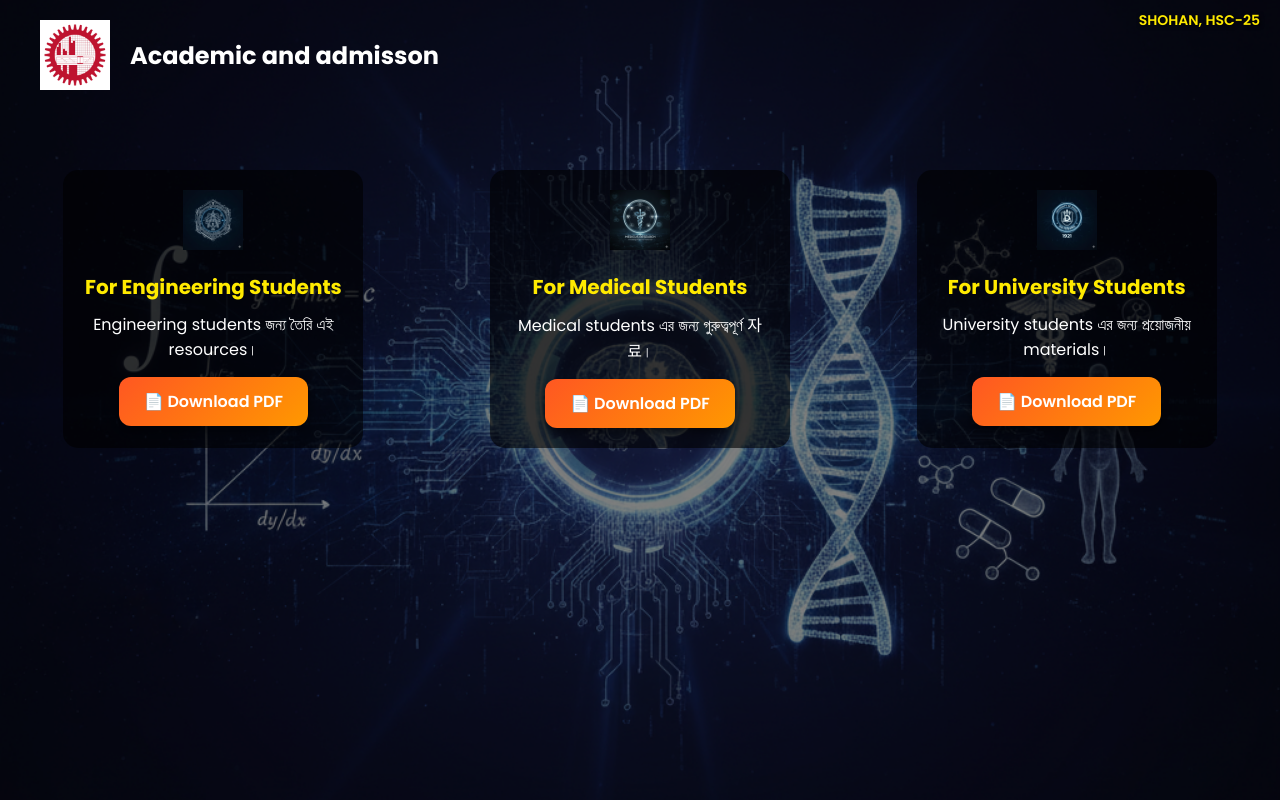
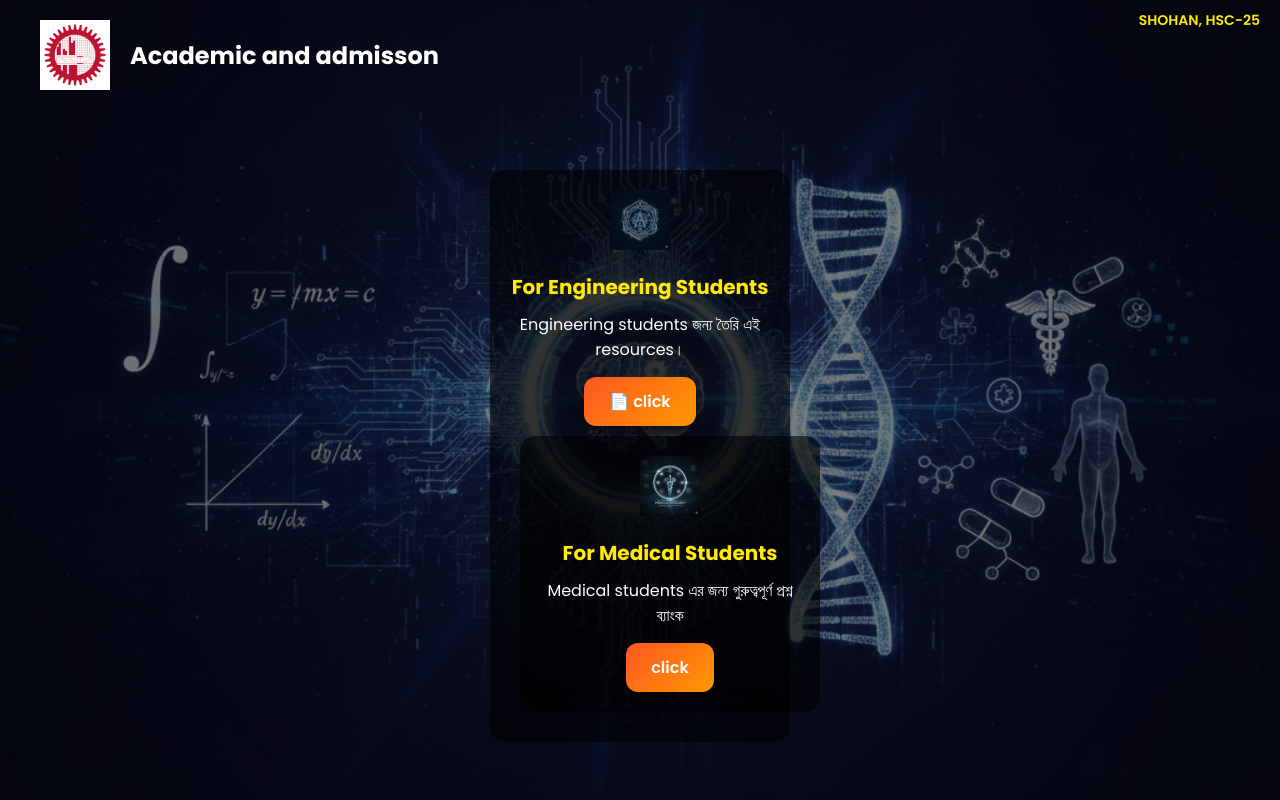
Before and after one commit to imdshohan904-ctrl/Shohan, a plain HTML site: page index.html in a window 1280 px wide. Drawn offline with Linux system fonts and the light colour scheme.

Commit message:
Update links and content for student resources

```diff
--- a/index.html
+++ b/index.html
@@ -87,22 +87,18 @@
     <img src="egn.jpg" alt="Engineering Logo">
     <h2>For Engineering Students</h2>
     <p>Engineering students জন্য তৈরি এই resources।</p>
-    <a href="pdfs/engineering.pdf" target="_blank">📄 Download PDF</a>
-  </div>
+    <a href="https://imdshohan904-ctrl.github.io/Shohanvai/" target="_blank">📄 click </a>
 
   <!-- Medical -->
   <div class="section">
     <img src="medi.jpg" alt="Medical Logo">
     <h2>For Medical Students</h2>
-    <p>Medical students এর জন্য গুরুত্বপূর্ণ 자료।</p>
-    <a href="pdfs/medical.pdf" target="_blank">📄 Download PDF</a>
-  </div>
+    <p>Medical students এর জন্য গুরুত্বপূর্ণ প্রশ্ন ব্যাংক</p>
+    <a href="https://imdshohan904-ctrl.github.io/sohan/" target="_blank">click </a></div>
 
-  <!-- University -->
-  <div class="section">
+  <!-- UniversUniversity<div class="section">
     <img src="vs.jpg" alt="University Logo">
-    <h2>For University Students</h2>
-    <p>University students এর জন্য প্রয়োজনীয় materials।</p>
+    <h2>For University StudentStudents   <p>University students এর জন্য প্রয়োজনীয় materials।</p>
     <a href="pdfs/university.pdf" target="_blank">📄 Download PDF</a>
   </div>
 </div>
```
